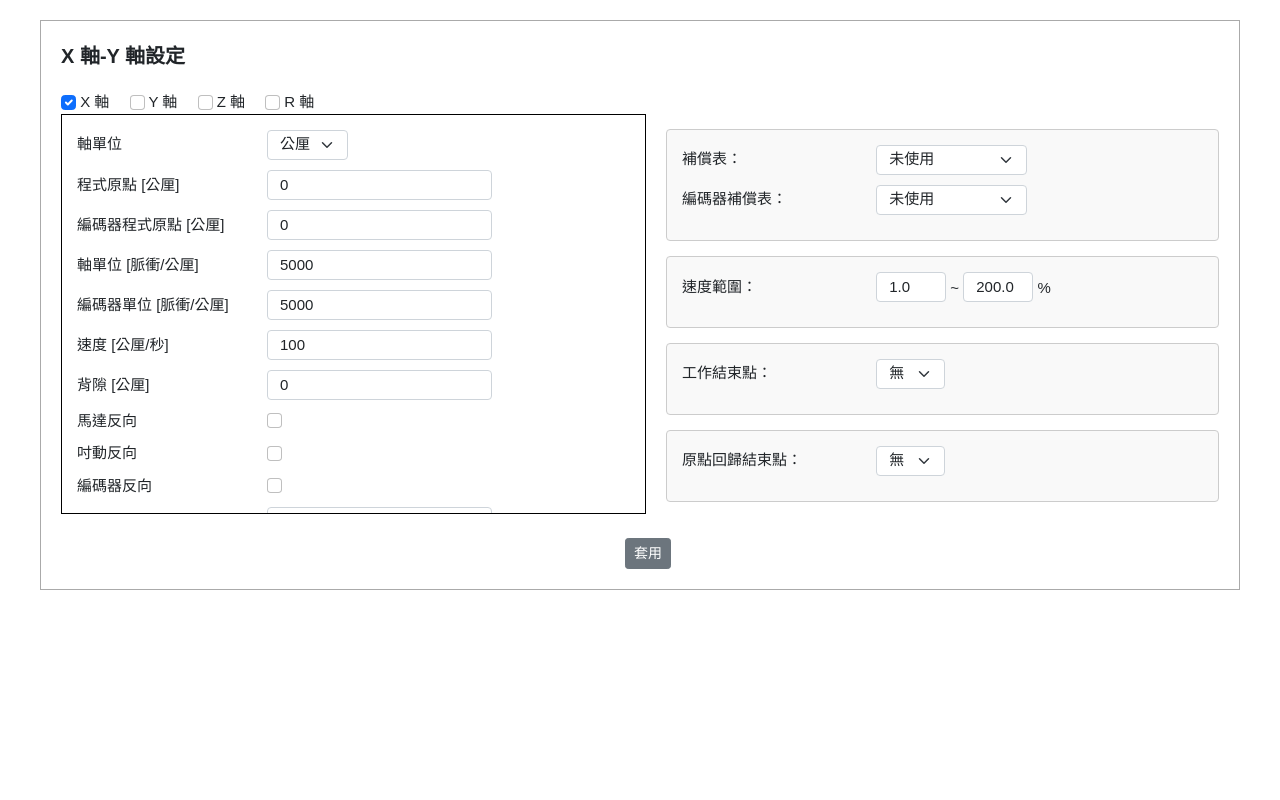
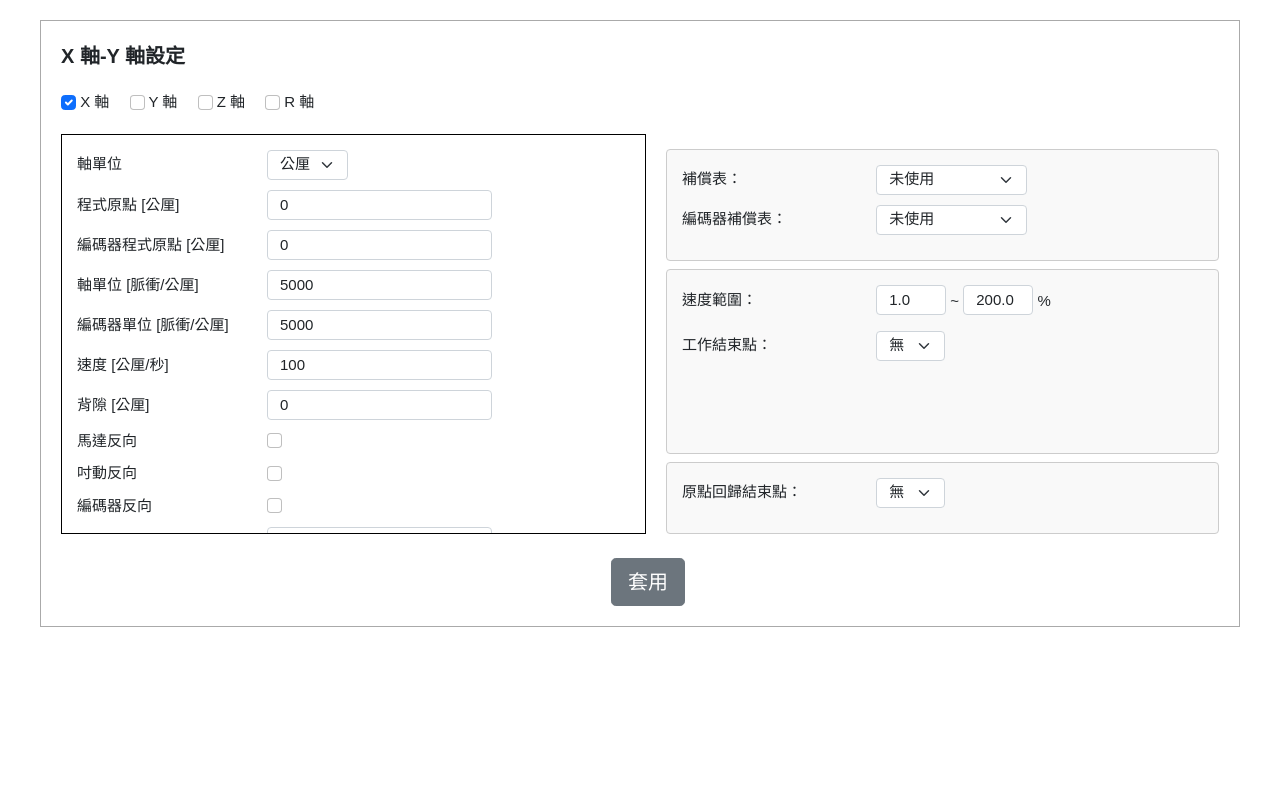
Before and after one commit to a94qu0402/AxisCtrl.html, a plain HTML site: page index.html in a window 1280 px wide. Drawn offline with nearby package versions, Linux system fonts and the light colour scheme.

Commit message:
下方有對齊

```diff
--- a/index.html
+++ b/index.html
@@ -106,12 +106,11 @@
     <label class="me-3"><input type="checkbox" class="form-check-input" name="axis" value="Y"> Y 軸</label>
     <label class="me-3"><input type="checkbox" class="form-check-input" name="axis" value="Z"> Z 軸</label>
     <label class="me-3"><input type="checkbox" class="form-check-input" name="axis" value="R"> R 軸</label>
-
   </div>
 
   <!-- 參數設定區 -->
-      <div class="d-flex">
-        <!-- 左半邊 - 軸參數設定 -->
+  <div class="d-flex" style="position: relative; margin-top: 20px;">
+    <!-- 左半邊 -->
     <div class="axis-panel" style="max-height: 400px; overflow-y: auto; flex: 1; margin-right: 10px;">
       <div class="field"><span>軸單位</span><select class="form-select" id="axisUnit"><option>公厘</option><option>度</option></select></div>
       <div class="field"><span>程式原點 [公厘]</span><input type="text" class="form-control" id="programOrigin" value="0" /></div>
@@ -158,15 +157,10 @@
       <div class="field"><span>離原點速度 [公厘/秒]</span><input type="text" class="form-control" id="leaveHomeSpeed" value="25" /></div>
       <div class="field"><span>回原點反向</span><input type="checkbox" class="form-check-input" id="homeReverse" /></div>
       <div class="field"><span>原點極限碰撞模式 (0/1)</span><input type="text" class="form-control" id="homeLimitMode" value="0" /></div>
-          <div class="field"><span>索引方向</span><select class="form-select" id="indexDirection">
-            <option>不使用</option><option>順向</option><option>逆向</option>
-          </select></div>
+      <div class="field"><span>索引方向</span><select class="form-select" id="indexDirection"><option>不使用</option><option>順向</option><option>逆向</option></select></div>
       <div class="field"><span>極限停止模式 (0/1)</span><input type="text" class="form-control" id="limitStopMode" value="0" /></div>
       <div class="field"><span>原點回歸偏位 [公厘]</span><input type="text" class="form-control" id="homeOffset" value="0" /></div>
-          <div class="field">
-            <span>使用軟體極限</span>
-            <input type="checkbox" class="form-check-input" id="useSoftLimit" onchange="document.getElementById('posLimit').disabled = !this.checked; document.getElementById('negLimit').disabled = !this.checked;" />
-          </div>
+      <div class="field"><span>使用軟體極限</span><input type="checkbox" class="form-check-input" id="useSoftLimit" onchange="document.getElementById('posLimit').disabled = !this.checked; document.getElementById('negLimit').disabled = !this.checked;" /></div>
       <div class="field"><span>正極限 [公厘]</span><input type="text" class="form-control" id="posLimit" disabled value="0" /></div>
       <div class="field"><span>負極限 [公厘]</span><input type="text" class="form-control" id="negLimit" disabled value="0" /></div>
       <div class="field"><span>行程 [公厘]</span><input type="text" class="form-control" id="travel" value="100" /></div>
@@ -182,10 +176,10 @@
       <div class="field"><span>P9 座標 [公厘]</span><input type="text" class="form-control" id="p9" value="0" /></div>
     </div>
 
-        <!-- 右半邊 - 共用區塊 -->
-        <div style="flex: 1; margin-left: 10px;">
+    <!-- 右半邊 -->
+    <div style="flex: 1; margin-left: 10px; position: relative;">
       <!-- 補償表區塊 -->
-          <div class="groupbox">
+      <div class="groupbox" style="position: absolute; top: 0; left: 0; right: 0;">
         <div class="field"><span>補償表：</span>
           <select class="form-select" id="compensationTable">
             <option>未使用</option>
@@ -201,59 +195,38 @@
         </div>
       </div>
 
-          <!-- 速度範圍區塊 -->
-          <div class="groupbox">
+      <!-- 中間區塊 -->
+      <div class="groupbox" style="position: absolute; top: 120px; bottom: 80px; left: 0; right: 0; overflow-y: auto;">
         <div class="field"><span>速度範圍：</span>
           <input type="text" class="form-control short" id="minSpeed" value="1.0" /> ~
           <input type="text" class="form-control short" id="maxSpeed" value="200.0" /> %
         </div>
-          </div>
-
-          <!-- 工作結束點區塊 -->
-          <div class="groupbox">
-            <div class="field"><span>工作結束點：</span>
+        <div class="field mt-3"><span>工作結束點：</span>
           <select class="form-select" id="workEndPoint">
-                <option>無</option>
-                <option>P0</option>
-                <option>P1</option>
-                <option>P2</option>
-                <option>P3</option>
-                <option>P4</option>
-                <option>P5</option>
-                <option>P6</option>
-                <option>P7</option>
-                <option>P8</option>
-                <option>P9</option>
+            <option>無</option><option>P0</option><option>P1</option><option>P2</option><option>P3</option>
+            <option>P4</option><option>P5</option><option>P6</option><option>P7</option><option>P8</option><option>P9</option>
           </select>
         </div>
       </div>
 
       <!-- 原點回歸結束點區塊 -->
-          <div class="groupbox">
+      <div class="groupbox" style="position: absolute; bottom: 0; left: 0; right: 0;">
         <div class="field"><span>原點回歸結束點：</span>
           <select class="form-select" id="homeEndPoint">
-                <option>無</option>
-                <option>P0</option>
-                <option>P1</option>
-                <option>P2</option>
-                <option>P3</option>
-                <option>P4</option>
-                <option>P5</option>
-                <option>P6</option>
-                <option>P7</option>
-                <option>P8</option>
-                <option>P9</option>
+            <option>無</option><option>P0</option><option>P1</option><option>P2</option><option>P3</option>
+            <option>P4</option><option>P5</option><option>P6</option><option>P7</option><option>P8</option><option>P9</option>
           </select>
         </div>
       </div>
     </div>
   </div>
+
+  <!-- 按鈕 -->
+  <div class="text-center mt-4">
+    <button type="button" id="applyBtn" class="btn btn-secondary btn-lg ms-3">套用</button>
+  </div>
 </div>
 
-    <div class="text-center mt-4">
-      <button type="button" id="applyBtn" class="btn btn-secondary btn-sm ms-3">套用</button>
-    </div>
-  </div>
 
     <script>
       // 儲存各軸參數的對象
```
Lines whose indentation alone changed are shown as unchanged.
